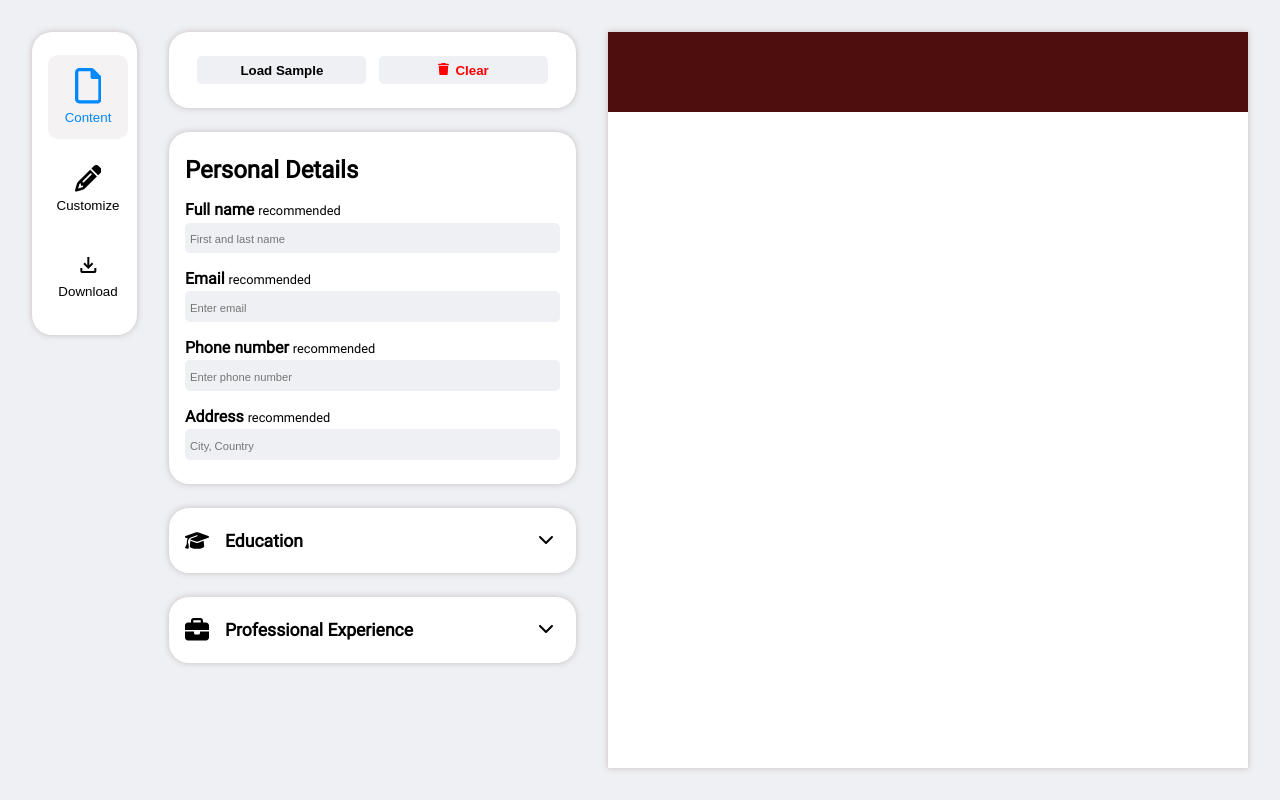
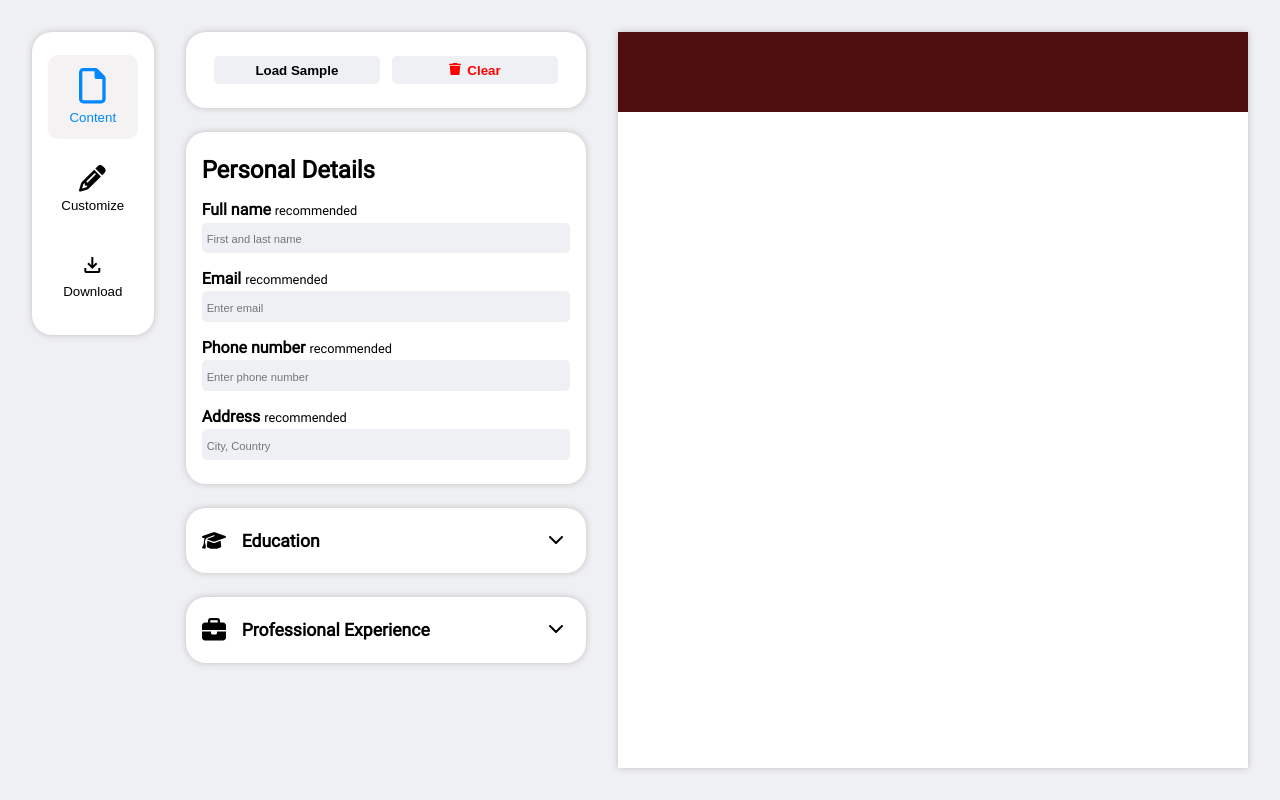
Before and after one commit to EjembiEmmanuel/cv-application, a React (Vite) app in the folder cv-application/: page / in a window 1280 px wide. Built offline with nearby package versions, Linux system fonts and the light colour scheme.

Commit message:
Optimize display
- Fixed padding issues on Preview component
- Fixed padding issues on Sidebar component

```diff
--- a/cv-application/src/styles/Preview.css
+++ b/cv-application/src/styles/Preview.css
@@ -27,6 +27,7 @@
 
 .preview .bioData .details.topLayout {
     display: flex;
+    flex-wrap: wrap;
     justify-content: space-evenly;
     width: 100%;
 }
@@ -72,7 +73,6 @@
 .preview .bioData .details.leftLayout {
     display: flex;
     flex-direction: column;
-    padding: 0 0 0 3em;
     width: 100%;
 }
 
@@ -118,7 +118,6 @@
 .preview .bioData .details.rightLayout {
     display: flex;
     flex-direction: column;
-    padding: 0 0 0 3em;
     width: 100%;
 }
 
--- a/cv-application/src/styles/Sidebar.css
+++ b/cv-application/src/styles/Sidebar.css
@@ -2,7 +2,7 @@
     background-color: white;
     display: flex;
     flex-direction: column;
-    width: 6%;
+    /* width: 6%; */
     height: fit-content;
     padding: 1em;
     margin: 0 2em 0 0;
@@ -16,7 +16,7 @@
     flex-direction: column;
     align-items: center;
     cursor: pointer;
-    padding: 1em 3em;
+    padding: 1em;
     margin: 0.5em 0;
     border: none;
     border-radius: 10px;
```
